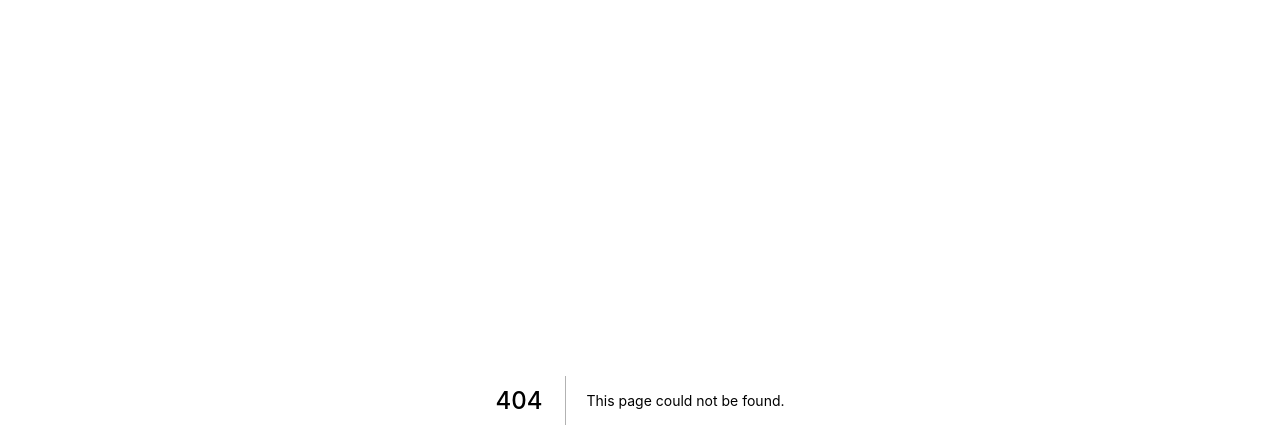
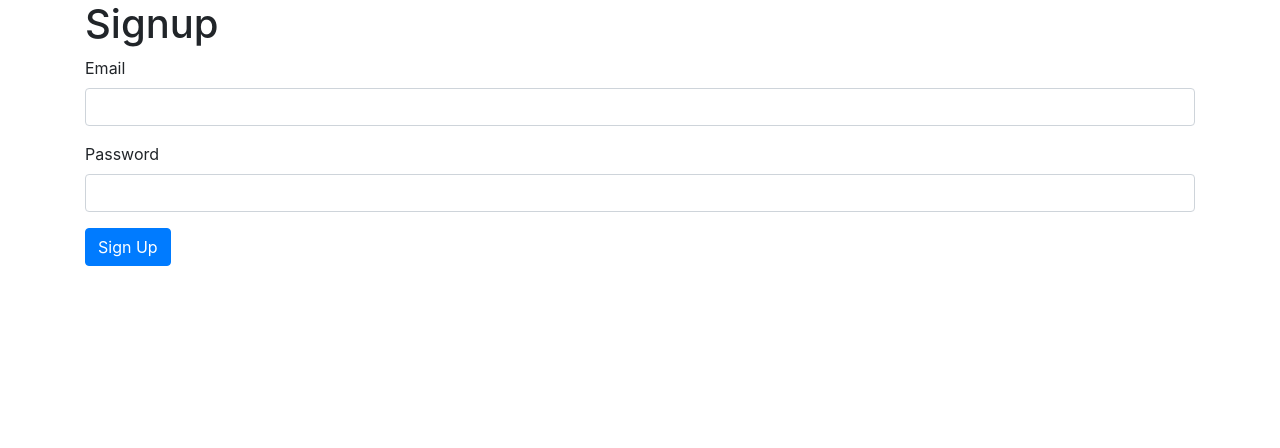
Before and after one commit to pramindanata/git-tix, a Next.js app in the folder client/: page /auth/signup in a window 1280 px wide. Before the commit this address had no page. Shown: the top 448 px of the page. Built offline with nearby package versions, Linux system fonts and the light colour scheme.

Commit message:
add signup page

```diff
--- a/client/package.json
+++ b/client/package.json
@@ -11,6 +11,7 @@
   "dependencies": {
     "@types/node": "^14.0.27",
     "@types/react": "^16.9.44",
+    "axios": "^0.19.2",
     "bootstrap": "^4.5.0",
     "next": "9.5.1",
     "react": "16.13.1",
--- /dev/null
+++ b/client/src/constant.ts
@@ -0,0 +1,7 @@
+export enum HTTPCode {
+  OK = 200,
+  CREATED = 201,
+  UNAUTHORIZED = 401,
+  FORBIDDEN = 403,
+  UNPROCESSABLE_ENTITY = 422,
+}
--- /dev/null
+++ b/client/src/interface/dto.ts
@@ -0,0 +1,6 @@
+export interface SignUpRes {
+  data: {
+    id: string;
+    email: string;
+  };
+}
--- /dev/null
+++ b/client/src/interface/index.ts
@@ -0,0 +1,2 @@
+export * as Dto from './dto';
+export * as HttpError from './http-error';
--- /dev/null
+++ b/client/src/pages/auth/signup.tsx
@@ -0,0 +1,122 @@
+import React, { useState } from 'react';
+import axios, { AxiosError } from 'axios';
+import Head from '~/components/common/Head';
+import { Dto, HttpError } from '~/interface';
+import {
+  AxiosErrorHandler,
+  RequestValidationError,
+  ActionFailError,
+  HttpErrorTypes,
+} from '~/util';
+
+const Signup: React.FC = () => {
+  const [email, setEmail] = useState('');
+  const [password, setPassword] = useState('');
+  const [isSubmit, setIsSubmit] = useState(false);
+  const [
+    formErrors,
+    setFormErrors,
+  ] = useState<HttpError.RequestValidationDetail | null>(null);
+  const [
+    actionFailError,
+    setActionFailError,
+  ] = useState<HttpError.ActionFailDetail | null>(null);
+
+  function onSubmit(event: React.FormEvent<HTMLFormElement>) {
+    event.preventDefault();
+
+    if (!isSubmit) {
+      setIsSubmit(true);
+      resetErrors();
+      postSignup(email, password)
+        .then(() => {
+          setEmail('');
+          setPassword('');
+        })
+        .catch((err: AxiosError) => {
+          const error = AxiosErrorHandler.composeDetail(err);
+          specifyError(error);
+        })
+        .finally(() => {
+          setIsSubmit(false);
+        });
+    }
+  }
+
+  function postSignup(email: string, password: string) {
+    return axios.post<Dto.SignUpRes>('/api/auth/signup', {
+      email,
+      password,
+    });
+  }
+
+  function resetErrors() {
+    setFormErrors(null);
+    setActionFailError(null);
+  }
+
+  function specifyError(error: HttpErrorTypes) {
+    if (error instanceof ActionFailError) {
+      setActionFailError(error.serialize());
+    } else if (error instanceof RequestValidationError) {
+      setFormErrors(error.serialize());
+    }
+  }
+
+  return (
+    <>
+      <Head title="Sign Up" />
+      <div className="container">
+        <h1>Signup</h1>
+
+        {formErrors && (
+          <div className="alert alert-danger">
+            <ul className="mb-0">
+              {formErrors?.data.map((error) => (
+                <li key={error.field}>{error.message}</li>
+              ))}
+            </ul>
+          </div>
+        )}
+
+        {actionFailError && (
+          <div className="alert alert-danger">
+            <div>{actionFailError.message}</div>
+          </div>
+        )}
+
+        <form onSubmit={(e) => onSubmit(e)}>
+          <div className="form-group">
+            <label htmlFor="email-input">Email</label>
+            <input
+              id="email-input"
+              type="email"
+              required
+              className="form-control"
+              value={email}
+              onChange={(e) => setEmail(e.target.value)}
+            />
+          </div>
+
+          <div className="form-group">
+            <label htmlFor="password-input">Password</label>
+            <input
+              id="password-input"
+              type="password"
+              required
+              className="form-control"
+              value={password}
+              onChange={(e) => setPassword(e.target.value)}
+            />
+          </div>
+
+          <button className="btn btn-primary" type="submit">
+            Sign Up
+          </button>
+        </form>
+      </div>
+    </>
+  );
+};
+
+export default Signup;
--- /dev/null
+++ b/client/src/util/error.ts
@@ -0,0 +1,73 @@
+import { AxiosError } from 'axios';
+import { HTTPCode } from '~/constant';
+import { HttpError } from '~/interface';
+
+export class AxiosErrorHandler {
+  static composeDetail(
+    error: AxiosError,
+  ): UnauthenticatedError | ActionFailError | RequestValidationError {
+    const errorStatus = error.response?.status;
+    const errorData = error.response?.data;
+
+    if (errorStatus === HTTPCode.UNAUTHORIZED) {
+      return new UnauthenticatedError();
+    } else if (errorStatus === HTTPCode.FORBIDDEN) {
+      const { type, message } = errorData;
+
+      return new ActionFailError(type, message);
+    } else if (errorStatus === HTTPCode.UNPROCESSABLE_ENTITY) {
+      return new RequestValidationError(errorData);
+    }
+
+    throw new HTTPErrorTypeNotFoundException();
+  }
+}
+
+abstract class BaseHTTPError {
+  abstract serialize(): any;
+}
+
+export class UnauthenticatedError extends BaseHTTPError {
+  constructor() {
+    super();
+  }
+
+  serialize(): string {
+    return 'Unauthorized';
+  }
+}
+
+export class ActionFailError extends BaseHTTPError {
+  constructor(private type: string, private message: string) {
+    super();
+  }
+
+  serialize(): HttpError.ActionFailDetail {
+    return {
+      type: this.type,
+      message: this.message,
+    };
+  }
+}
+
+export class RequestValidationError extends BaseHTTPError {
+  constructor(private data: HttpError.RequestValidationDetail) {
+    super();
+  }
+
+  serialize(): HttpError.RequestValidationDetail {
+    return this.data;
+  }
+}
+
+export class HTTPErrorTypeNotFoundException extends Error {
+  constructor() {
+    super('HTTP error type not specified on current error handler');
+    this.name = 'HTTPErrorTypeNotFoundException';
+  }
+}
+
+export type HttpErrorTypes =
+  | UnauthenticatedError
+  | RequestValidationError
+  | ActionFailError;
--- /dev/null
+++ b/client/src/util/index.ts
@@ -0,0 +1 @@
+export * from './error';
```
Also changed, not shown: client/src/interface/http-error.ts (added, +11 -0 lines), client/.eslintrc.js, 1 other file (tests, documents, lock files or other folders).
